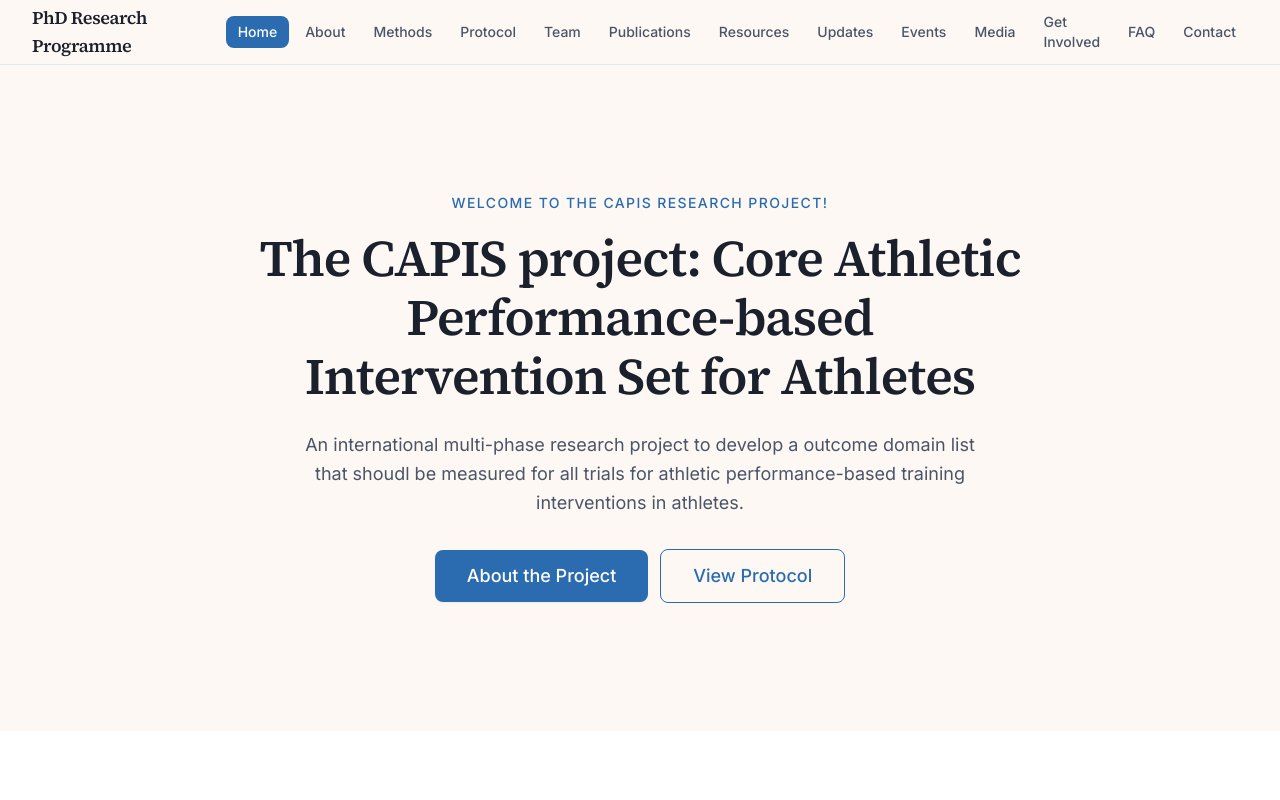
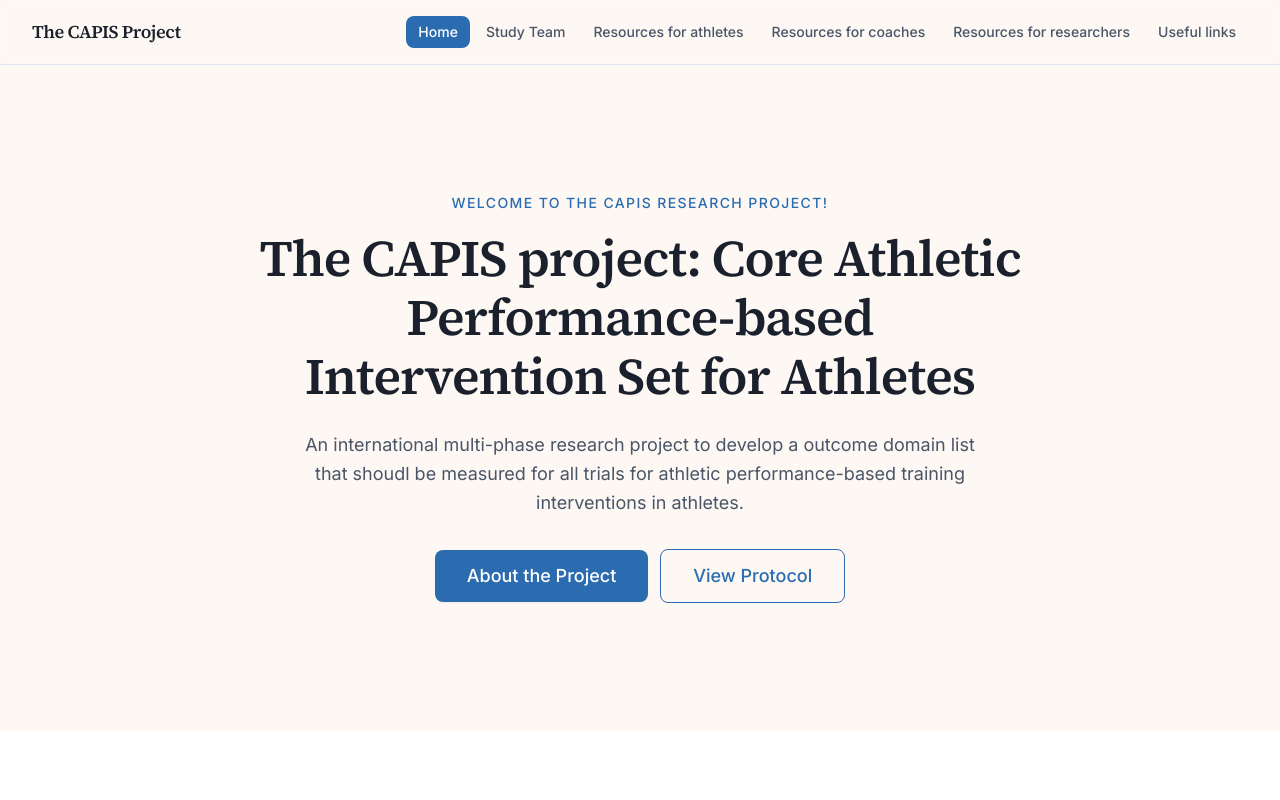
Before and after one commit to LoaizaBetancur/CAPIS-Project-Website, a Next.js app: page / in a window 1280 px wide. Shown: the top 800 px of the page. Built offline with nearby package versions, Linux system fonts and the light colour scheme.

Commit message:
Update Header.tsx

```diff
--- a/components/Header.tsx
+++ b/components/Header.tsx
@@ -7,18 +7,11 @@ import MobileMenu from "./MobileMenu";
 
 const NAV_LINKS = [
   { label: "Home", href: "/" },
-  { label: "About", href: "/about" },
-  { label: "Methods", href: "/methods" },
-  { label: "Protocol", href: "/protocol" },
-  { label: "Team", href: "/team" },
-  { label: "Publications", href: "/publications" },
-  { label: "Resources", href: "/resources" },
-  { label: "Updates", href: "/updates" },
-  { label: "Events", href: "/events" },
-  { label: "Media", href: "/media" },
-  { label: "Get Involved", href: "/get-involved" },
-  { label: "FAQ", href: "/faq" },
-  { label: "Contact", href: "/contact" },
+  { label: "Study Team", href: "/team" },
+  { label: "Resources for athletes", href: "/resources/athletes" },
+  { label: "Resources for coaches", href: "/resources/coaches" },
+  { label: "Resources for researchers", href: "/resources/researchers" },
+  { label: "Useful links", href: "/useful-links" },
 ];
 
 function isLinkActive(href: string, pathname: string): boolean {
@@ -32,18 +25,15 @@ export default function Header() {
 
   return (
     <>
-      {/* ── Header bar ── */}
       <header className="sticky top-0 z-40 border-b border-border bg-surface/95 backdrop-blur-sm">
         <div className="mx-auto flex h-16 max-w-content items-center justify-between px-4 sm:px-6 lg:px-8">
-          {/* ── Logo / site name ── */}
           <Link
             href="/"
             className="font-display text-lg font-semibold tracking-tight text-text no-underline transition-colors hover:text-accent"
           >
-            PhD Research Programme
+            The CAPIS Project
           </Link>
 
-          {/* ── Desktop nav ── */}
           <nav className="hidden items-center gap-1 lg:flex" aria-label="Main navigation">
             {NAV_LINKS.map((link) => {
               const active = isLinkActive(link.href, pathname);
@@ -63,7 +53,6 @@ export default function Header() {
             })}
           </nav>
 
-          {/* ── Hamburger toggle (mobile) ── */}
           <button
             type="button"
             className="inline-flex items-center justify-center rounded-md p-2 text-text-muted hover:bg-accent-soft hover:text-text lg:hidden focus-visible:outline-2 focus-visible:outline-offset-2 focus-visible:outline-accent"
@@ -73,46 +62,15 @@ export default function Header() {
             onClick={() => setMenuOpen((prev) => !prev)}
           >
             {menuOpen ? (
-              /* X icon */
-              <svg
-                width="24"
-                height="24"
-                viewBox="0 0 24 24"
-                fill="none"
-                stroke="currentColor"
-                strokeWidth="2"
-                strokeLinecap="round"
-                strokeLinejoin="round"
-                aria-hidden="true"
-              >
-                <path d="M18 6L6 18" />
-                <path d="M6 6l12 12" />
-              </svg>
+              <svg width="24" height="24" viewBox="0 0 24 24" fill="none" stroke="currentColor" strokeWidth="2" strokeLinecap="round" strokeLinejoin="round"><path d="M18 6 6 18"/><path d="m6 6 12 12"/></svg>
             ) : (
-              /* Hamburger icon */
-              <svg
-                width="24"
-                height="24"
-                viewBox="0 0 24 24"
-                fill="none"
-                stroke="currentColor"
-                strokeWidth="2"
-                strokeLinecap="round"
-                strokeLinejoin="round"
-                aria-hidden="true"
-              >
-                <path d="M4 6h16" />
-                <path d="M4 12h16" />
-                <path d="M4 18h16" />
-              </svg>
+              <svg width="24" height="24" viewBox="0 0 24 24" fill="none" stroke="currentColor" strokeWidth="2" strokeLinecap="round" strokeLinejoin="round"><path d="M4 12h16"/><path d="M4 18h16"/><path d="M4 6h16"/></svg>
             )}
           </button>
         </div>
       </header>
 
-      {/* ── Mobile menu drawer ── */}
       <MobileMenu
-        id="mobile-menu"
         isOpen={menuOpen}
         onClose={() => setMenuOpen(false)}
         links={NAV_LINKS}
```
